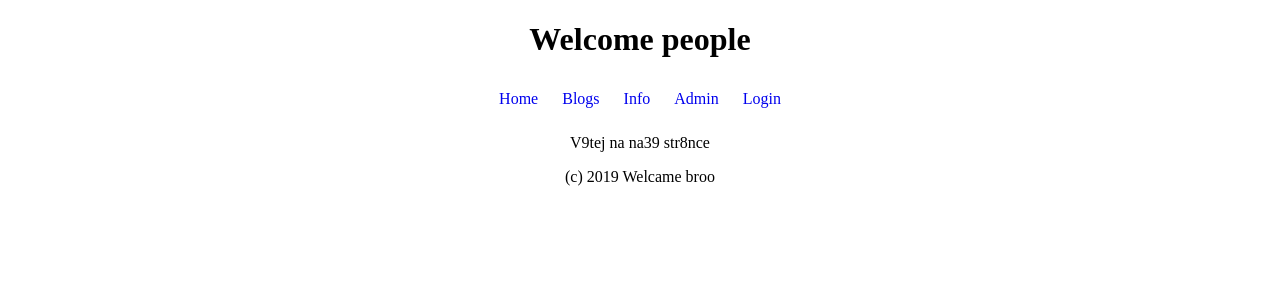
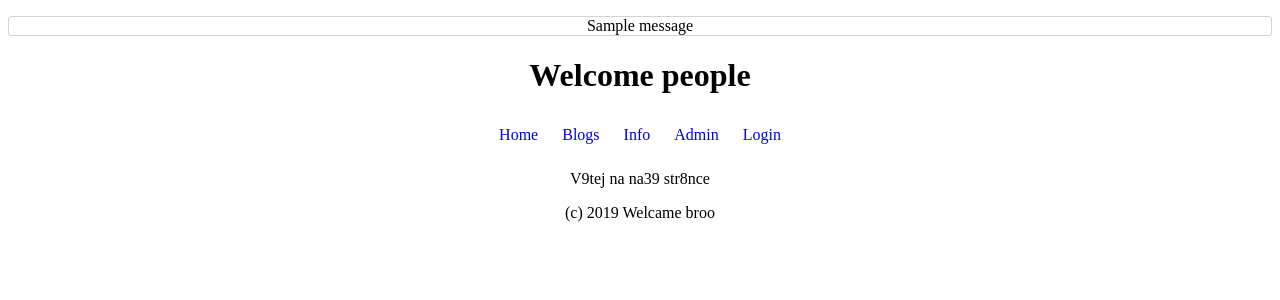
Before and after one commit to LaurinJ/flask_project, a Flask app: page / in a window 1280 px wide. Shown: the top 300 px of the page. Run offline with Flask 2, Linux system fonts and the light colour scheme; one stand-in notice (Sample message) is shown.

Commit message:
flashes messages

```diff
--- a/mdblog/app.py
+++ b/mdblog/app.py
@@ -5,6 +5,7 @@ from flask import request
 from flask import redirect
 from flask import session
 from flask import g
+from flask import flash
 
 import os
 import sqlite3
@@ -33,6 +34,7 @@ def add_blogs():
     db.execute("insert into articles (title, content) values (?, ?)",
                [request.form.get("title"), request.form.get("content")])
     db.commit()
+    flash("article was saved", "alert-successful")
     return redirect(url_for("view_blogs"))
 
 @flask_app.route("/info/")
@@ -42,6 +44,7 @@ def view_info():
 @flask_app.route("/admin/")
 def view_admin():
     if "logged" not in session:
+        flash("you must be logged in", "alert-danger")
         return redirect(url_for("view_login"))
     return render_template('view_admin.html')
 
@@ -65,8 +68,10 @@ def login_user():
         password = request.form["password"]
         if username == flask_app.config["USERNAME"] and password == flask_app.config["PASSWORD"]:
             session["logged"] = True
+            flash("login successful", "alert-successful")
             return redirect(url_for("view_admin"))
         else:
+            flash("login fail", "alert-fail")
             return redirect(url_for("view_login"))
 
 @flask_app.route("/logout/", methods=["POST"])
--- a/mdblog/static/css/main.css
+++ b/mdblog/static/css/main.css
@@ -37,3 +37,31 @@ footer {
 main {
     text-align: center;
 }
+
+.flashes {
+    padding: 0;
+    position: sticky;
+    top: 0;
+    width: 100%;
+}
+
+.flashes li {
+    list-style: none;
+    border-style: solid;
+    border-width: 1px;
+    border-color: lightgray;
+    border-radius: 3px;
+    text-align: center;
+}
+
+.flashes .alert-danger {
+    background: red;
+}
+
+.flashes .alert-successful {
+    background: green;
+}
+
+.flashes .alert-fail {
+    background: plum;
+}
--- a/mdblog/templates/_main.html
+++ b/mdblog/templates/_main.html
@@ -5,6 +5,17 @@
     <title>{% block title %} {% endblock %} </title>
     {% include "_head.html" %}
 </head>
+
+{% with messages = get_flashed_messages(with_categories=True) %}
+    {% if messages %}
+        <ul class="flashes">
+        {% for category, message in messages %}
+            <li class="{{category}}">{{ message }}</li>
+        {% endfor %}
+        </ul>
+    {% endif %}
+{% endwith %}
+
 <body>
 <header>
     <h1>Welcome people</h1>
```
Also changed, not shown: run.py (+19 -1 lines), 1 other file.
